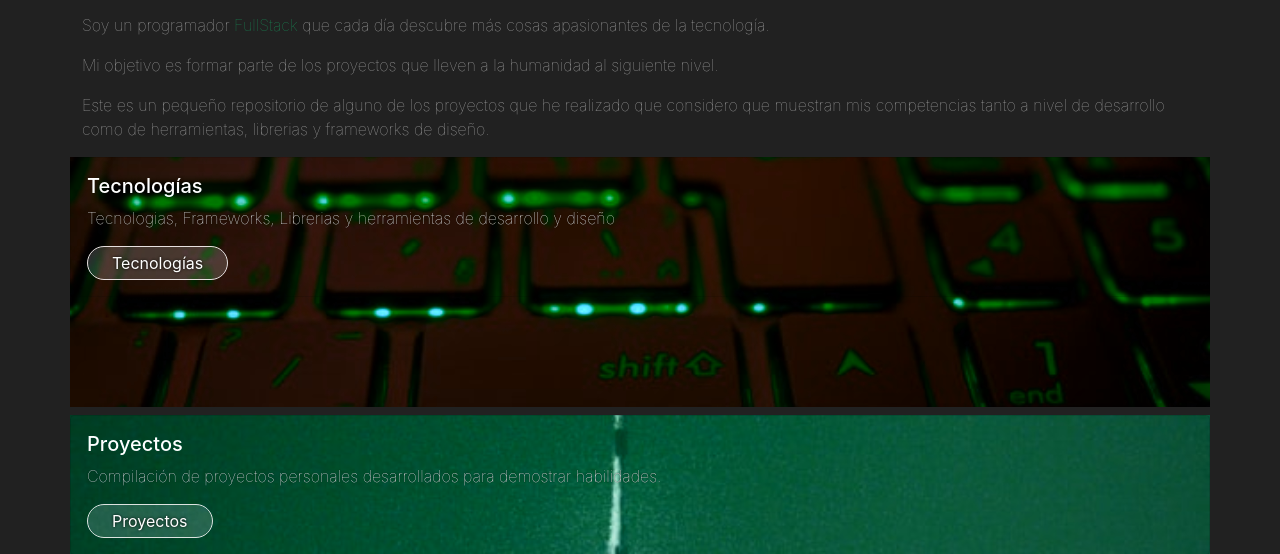
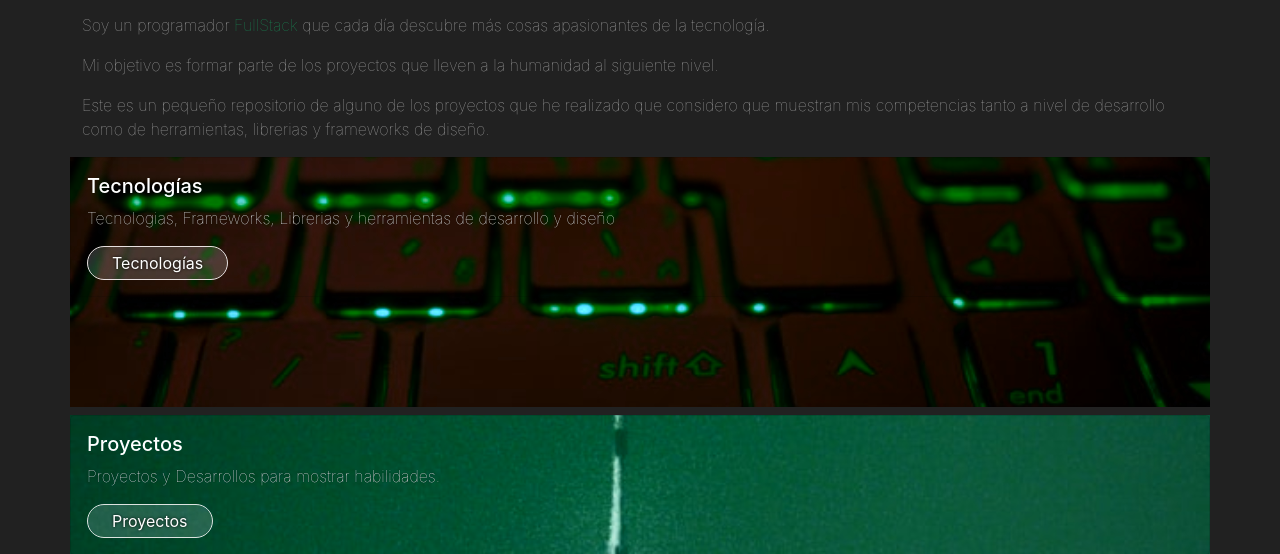
Before and after one commit to sberrus/Repositorio, a website: page index.html in a window 1280 px wide. Shown: the part 246-800 px from the top of the page. Drawn offline with nearby package versions, Linux system fonts and the light colour scheme.

Commit message:
probando push y actualizacion con plesk

```diff
--- a/index.html
+++ b/index.html
@@ -124,8 +124,7 @@
                         <div class="card bg-transparent container-fluid p-0">
                             <div class="card-body">
                                 <h5 class="card-title text-white">Proyectos</h5>
-                                <p class="card-text text-white text-shadow">Compilación de proyectos personales
-                                    desarrollados para demostrar habilidades.
+                                <p class="card-text text-white text-shadow">Proyectos y Desarrollos para mostrar habilidades.
                                 </p>
                                 <a href="/comingsoon.html"
                                     class="btn border rounded-pill p-1 px-4 text-white m-auto button-principal">Proyectos</a>
```
